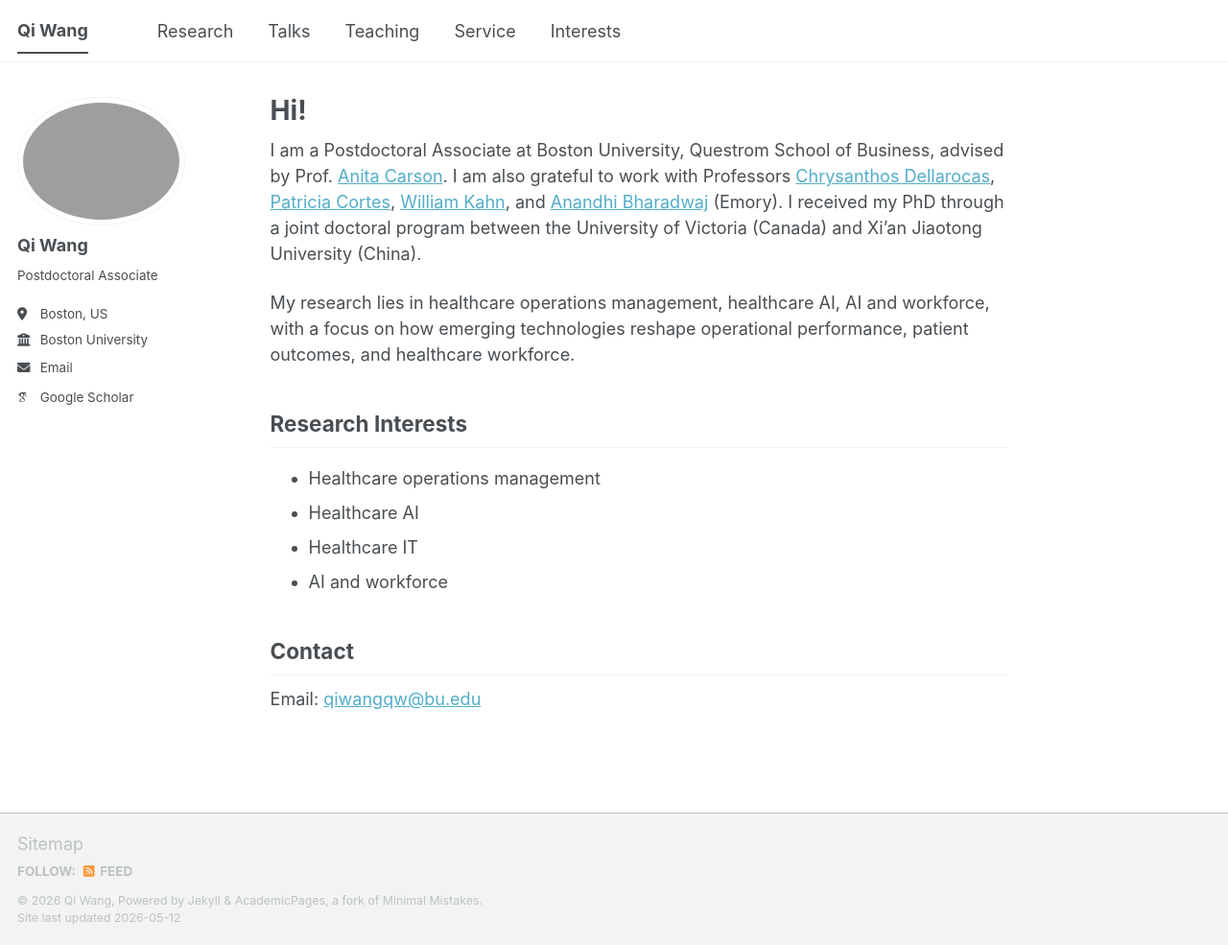
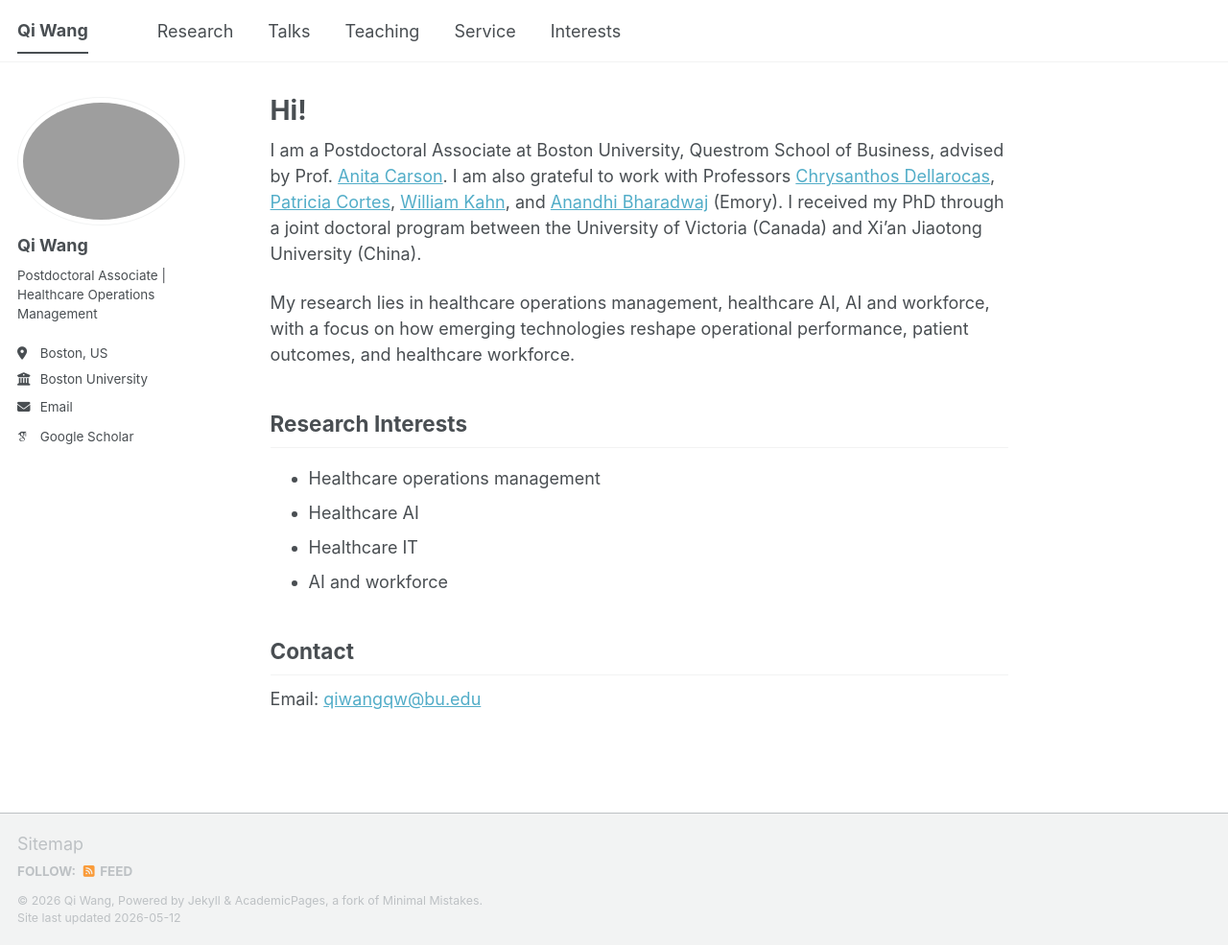
Before and after one commit to qiwang-katherine/qiwang-katherine.github.io, a Jekyll site: the page built from _pages/about.md, in a window 1280 px wide and 985 px high. Shown: the whole window at 96% size. Built offline with Jekyll 4.4.1, drawn with Linux system fonts in a browser that asks for light colours; some web fonts are replaced; a script bundle is joined from its source files by our own code; library files that are not in the unit come from our copies.

Commit message:
Update _config.yml

```diff
--- a/_config.yml
+++ b/_config.yml
@@ -14,7 +14,7 @@ author:
   avatar           : "profile.png"
   name             : "Qi Wang"
   pronouns         :
-  bio              : "Postdoctoral Associate"
+  bio              : "Postdoctoral Associate | Healthcare Operations Management"
   location         : "Boston, US"
   employer         : "Boston University"
   uri              :
```
